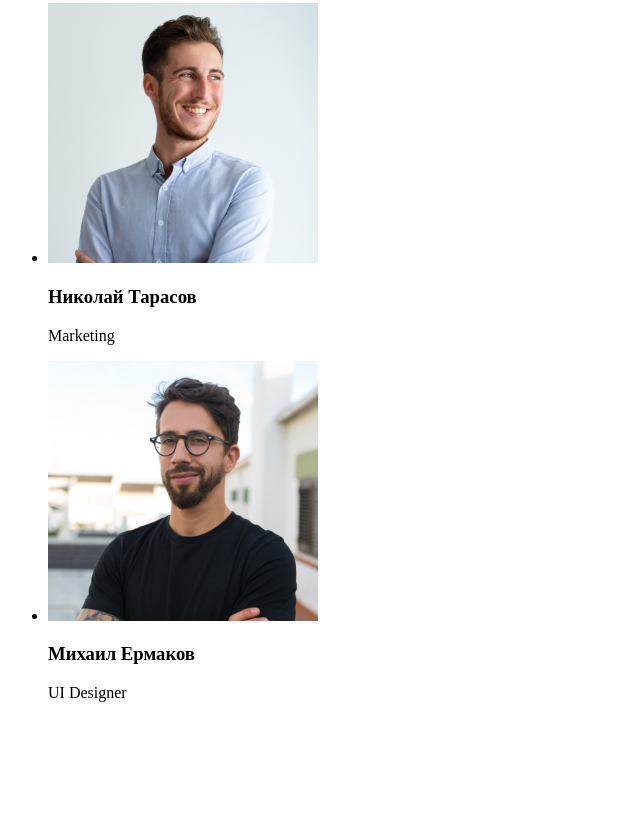
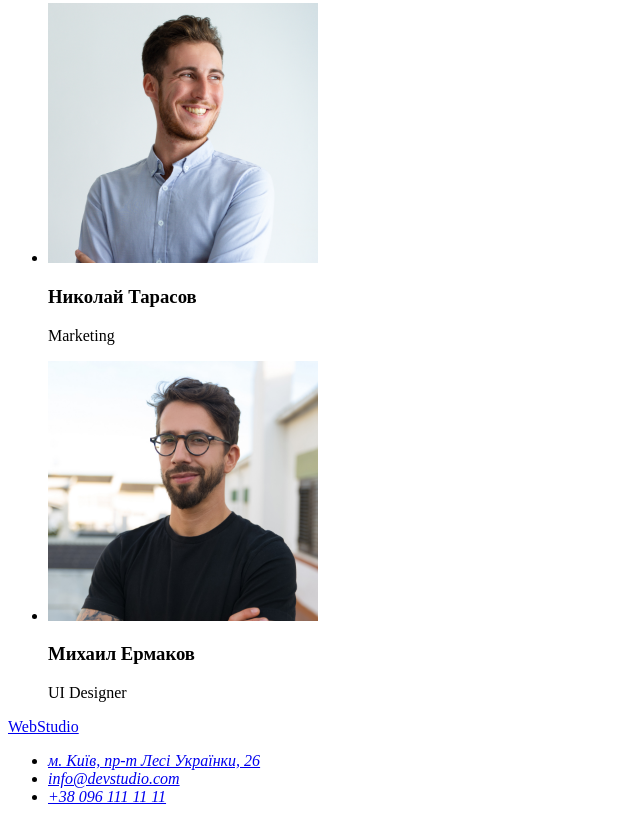
Before and after one commit to lpikalova/markup-hw-01, a plain HTML site: page index.html in a window 1280 px wide. Shown: the part 2333-3155 px from the top of the page, without its empty margins (0-640 px from the left). Before the commit the page ends 3051 px from the top, so only its background shows below. Drawn offline with Linux system fonts and the light colour scheme.

Commit message:
Добавлен футер

```diff
--- a/index.html
+++ b/index.html
@@ -91,5 +91,19 @@
         </ul>
     </section>
 </main>
+
+<!--Футер-->
+<footer>
+    <a href="/">WebStudio</a>
+    <address>
+        <ul>
+            <li><a href="https://goo.gl/maps/kWrGyEN4S8KAi9pg8"
+                   target="_blank"
+                   rel="noopener nofollow noreferrer">м. Київ, пр-т Лесі Українки, 26</a></li>
+            <li><a href="mailto:info@devstudio.com ">info@devstudio.com</a></li>
+            <li><a href="tel:+380961111111">+38 096 111 11 11</a></li>
+        </ul>
+    </address>
+</footer>
 </body>
 </html>
```
